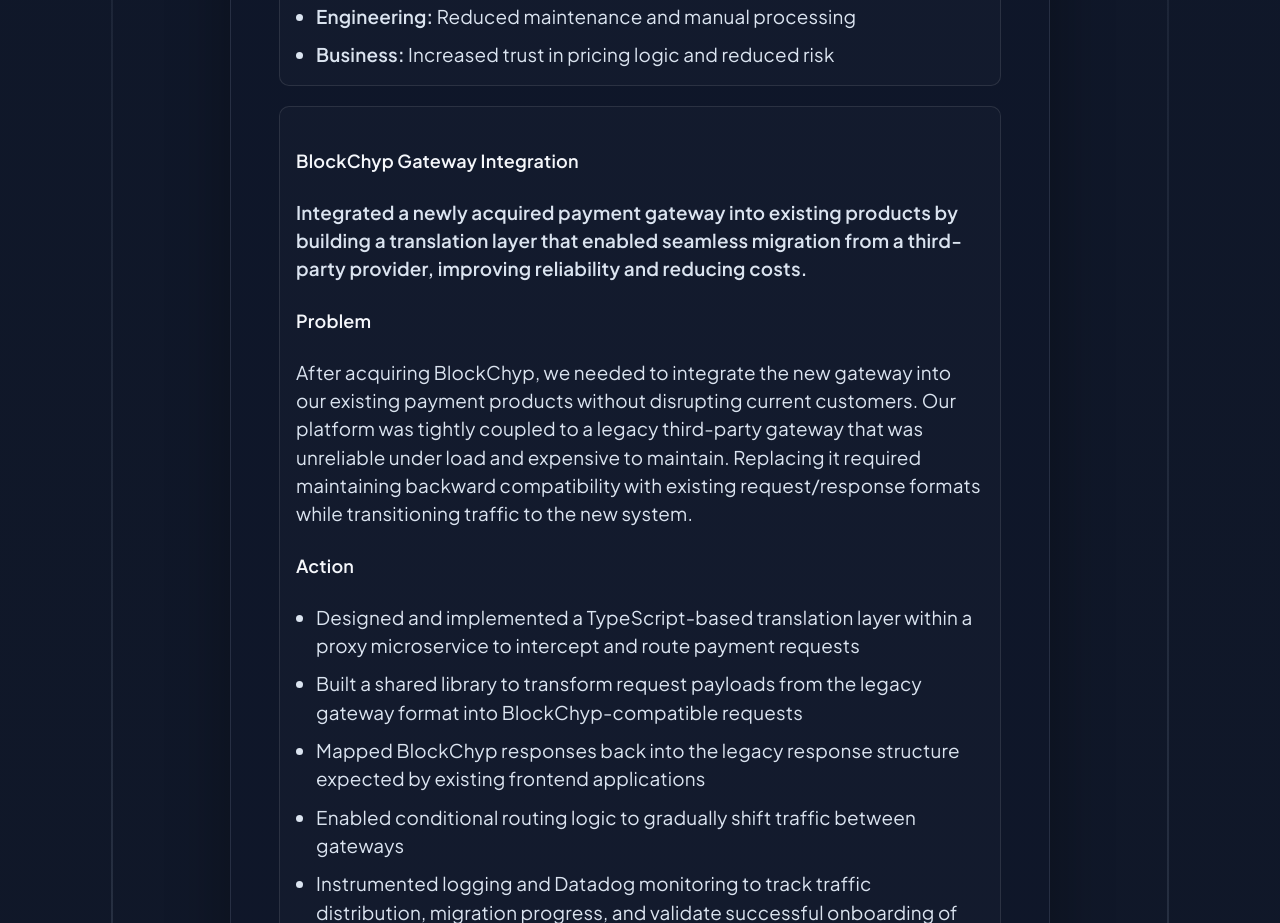
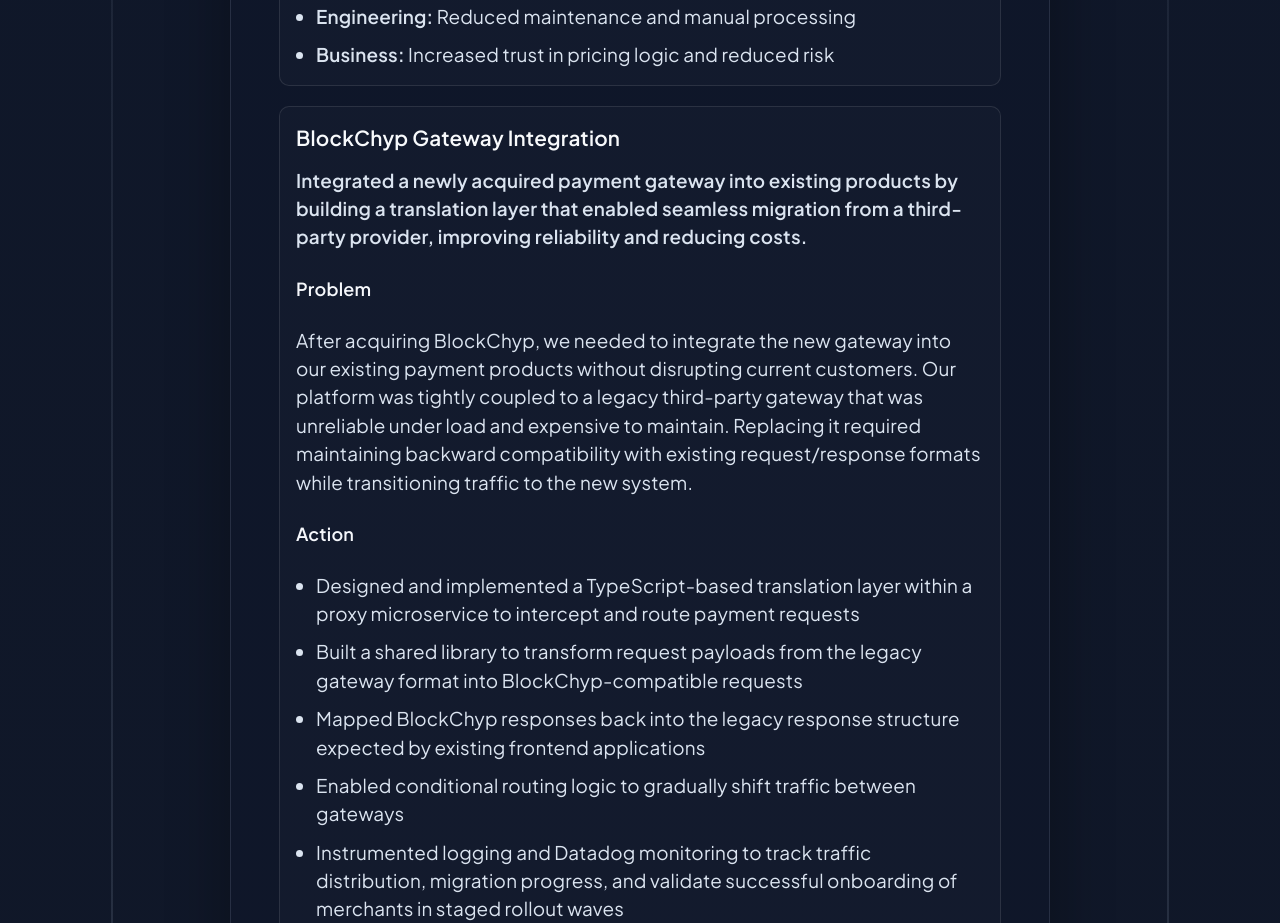
Before and after one commit to lizburkecodes/liz-burke-portfolio, a React (Vite) app: page /projects in a window 1280 px wide. Shown: the part 1580-2503 px from the top of the page. Built offline with nearby package versions, Linux system fonts and the light colour scheme; the HTML template or start-up script is replaced by a standard one.

Commit message:
header size

```diff
--- a/src/pages/Projects.jsx
+++ b/src/pages/Projects.jsx
@@ -53,7 +53,7 @@
 
 
       <div className="project-item">
-        <h4>BlockChyp Gateway Integration</h4>
+        <h3>BlockChyp Gateway Integration</h3>
 
         <p>
           <strong>
```
